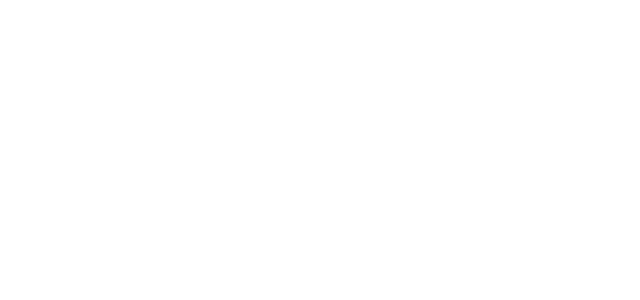
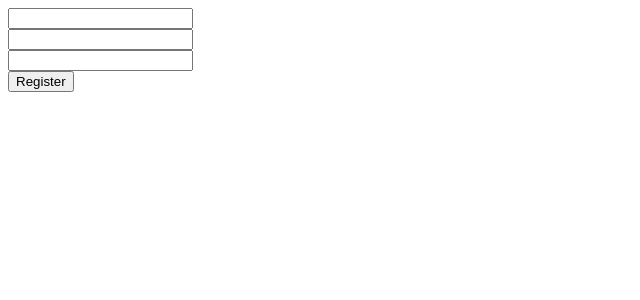
Before and after one commit to 4oBuko/flashcards, a Vue app in the folder client/: page /register in a window 1280 px wide. Before the commit this address had no page. Shown: the top 300 px of the page, without its empty margins (0-640 px from the left). Built offline with nearby package versions, Linux system fonts and the light colour scheme.

Commit message:
add register view

```diff
--- a/client/src/router/index.js
+++ b/client/src/router/index.js
@@ -1,12 +1,14 @@
 import Login from "@/views/Login.vue";
 import { createRouter, createWebHistory } from "vue-router";
 import Home from "@/views/Home.vue";
+import Register from "@/views/Register.vue";
 
 const router = createRouter({
   history: createWebHistory(import.meta.env.BASE_URL),
   routes: [
     { path: "/", name: "home", component: Home },
     { path: "/login", name: "login", component: Login },
+    {path: "/register", name: "register", component: Register}
   ],
 });
 
--- /dev/null
+++ b/client/src/views/Register.vue
@@ -0,0 +1,51 @@
+<template>
+  <div>
+    <input v-model="email" type="email" name="email" id="email" />
+    <br />
+    <input
+      v-model="password"
+      type="password"
+      maxlength="50"
+      name="password"
+      id="password"
+    />
+    <br />
+    <input
+      v-model="nickname"
+      type="text"
+      minlength="5"
+      maxlength="50"
+      name="password"
+      id="password"
+    />
+    <br />
+    <button v-on:click="registerUser">Register</button>
+  </div>
+</template>
+
+<script>
+import { registerNewUser } from "@/api/FlashcardsApi";
+
+export default {
+  name: "Register",
+  data() {
+    return {
+      nickname: "",
+      email: "",
+      password: "",
+    };
+  },
+  methods: {
+    registerUser() {
+      const response = registerNewUser(
+        this.nickname,
+        this.email,
+        this.password
+      );
+      console.log(response);
+    },
+  },
+};
+</script>
+
+<style scoped></style>
```
Also changed, not shown: 2 other files (tests, documents, lock files or other folders).
